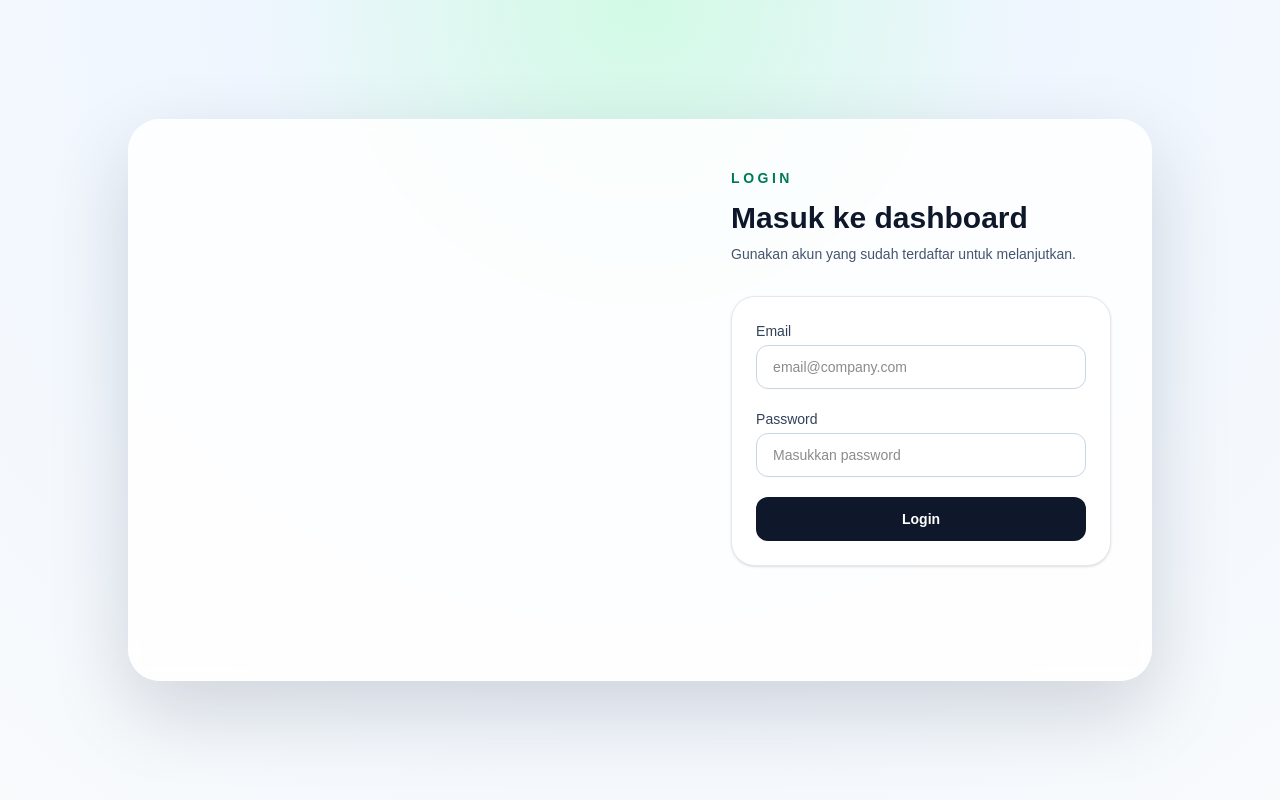
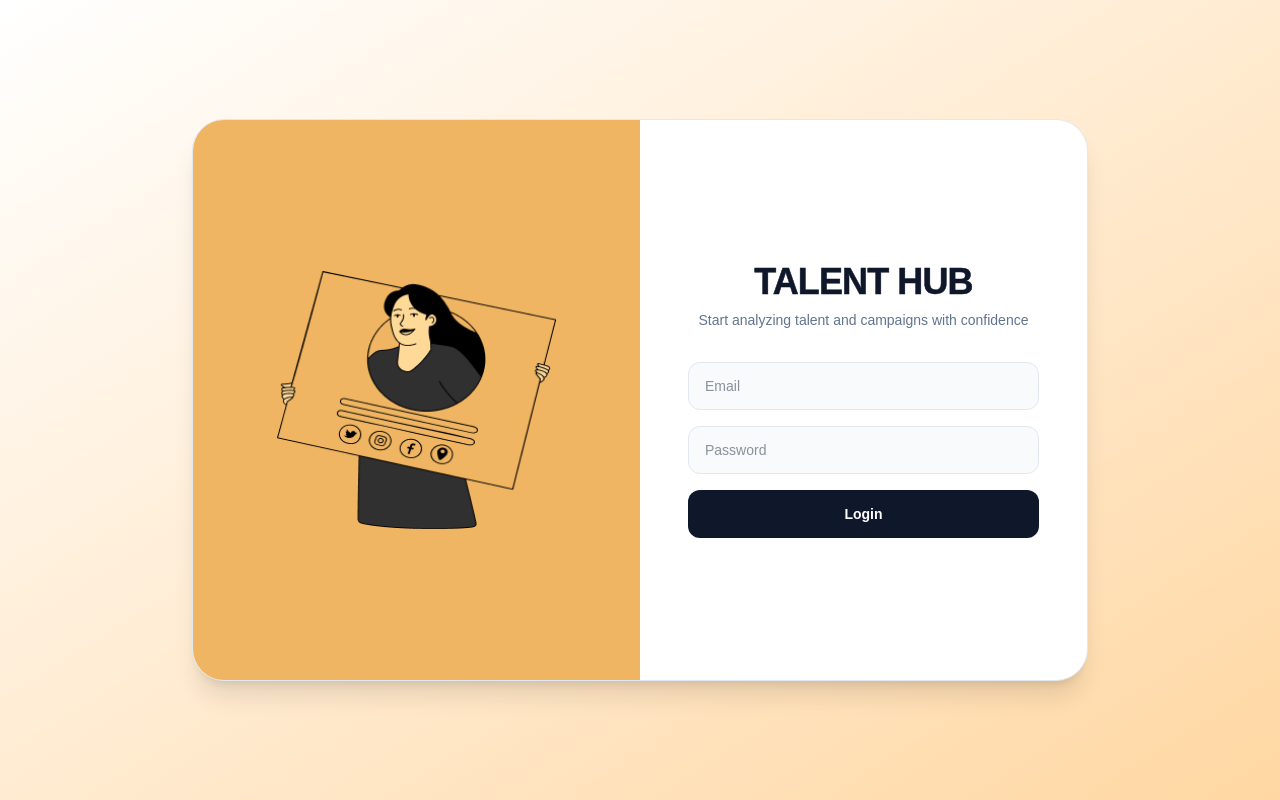
Before and after one commit to EdwinJ99/talenthub, a Next.js app: page /login in a window 1280 px wide. Built offline with nearby package versions, Linux system fonts and the light colour scheme; no server answers.

Commit message:
V15
login page

```diff
--- a/app/login/page.tsx
+++ b/app/login/page.tsx
@@ -1,49 +1,54 @@
-import LoginForm from "@/components/auth/LoginForm"
-import { authOptions } from "@/auth"
-import { getServerSession } from "next-auth"
-import Image from "next/image"
-import { redirect } from "next/navigation"
+import LoginForm from "@/components/auth/LoginForm";
+import { authOptions } from "@/auth";
+import { getServerSession } from "next-auth";
+import Image from "next/image";
+import { redirect } from "next/navigation";
 
 type LoginPageProps = {
   searchParams?: Promise<{
-    callbackUrl?: string | string[]
-  }>
-}
+    callbackUrl?: string | string[];
+  }>;
+};
 
 export default async function LoginPage({ searchParams }: LoginPageProps) {
-  const session = await getServerSession(authOptions)
-  const params = await searchParams
-  const callbackUrl = Array.isArray(params?.callbackUrl) ? params?.callbackUrl[0] : params?.callbackUrl
+  const session = await getServerSession(authOptions);
+  const params = await searchParams;
+  const callbackUrl = Array.isArray(params?.callbackUrl)
+    ? params?.callbackUrl[0]
+    : params?.callbackUrl;
 
   if (session?.user) {
-    redirect("/")
+    redirect("/");
   }
 
   return (
-    <main className="flex min-h-screen items-center justify-center bg-[radial-gradient(circle_at_top,_#d1fae5_0%,_#eff6ff_38%,_#f8fafc_100%)] px-4 py-10">
-      <div className="grid w-full max-w-5xl overflow-hidden rounded-[32px] border border-white/70 bg-white/85 shadow-[0_30px_80px_rgba(15,23,42,0.16)] backdrop-blur xl:grid-cols-[1.1fr_0.9fr]">
-        <section className="relative hidden min-h-[560px] xl:block">
-          {/* <Image
-            src="/image/TalentHub2.jpg"
+    <main className="flex min-h-screen items-center justify-center bg-gradient-to-br from-white to-[#FFD7A2] px-4 py-10">
+      <div className="grid w-full max-w-4xl overflow-hidden rounded-[32px] border border-slate-200 bg-white shadow-xl md:grid-cols-2">
+        <section className="hidden min-h-[560px] items-center justify-center bg-[#F0B562] p-10 md:flex">
+          <Image
+            src="/image/login.png"
             alt="TalentHub"
-            fill
-            className="object-cover"
+            width={320}
+            height={320}
+            className="h-auto w-full max-w-[280px] object-contain"
             priority
-          /> */}
+          />
         </section>
 
-        <section className="px-6 py-8 sm:px-10 sm:py-12">
-          <div className="mx-auto max-w-md">
-            <p className="text-sm font-semibold uppercase tracking-[0.25em] text-emerald-700">Login</p>
-            <h2 className="mt-3 text-3xl font-bold text-slate-900">Masuk ke dashboard</h2>
-            <p className="mt-2 text-sm text-slate-600">Gunakan akun yang sudah terdaftar untuk melanjutkan.</p>
+        <section className="flex flex-col justify-center px-8 py-12 sm:px-12">
+          <h1
+            className="text-center text-4xl font-black tracking-tight text-slate-900"
+            style={{ WebkitTextStroke: "0.5px currentColor" }}
+          >
+            TALENT HUB
+          </h1>
+          <p className="mb-8 mt-2 text-center text-sm text-slate-500">
+            Start analyzing talent and campaigns with confidence
+          </p>
 
-            <div className="mt-8 rounded-3xl border border-slate-200 bg-white p-6 shadow-sm">
-              <LoginForm callbackUrl={callbackUrl} />
-            </div>
-          </div>
+          <LoginForm callbackUrl={callbackUrl} />
         </section>
       </div>
     </main>
-  )
+  );
 }
--- a/components/auth/LoginForm.tsx
+++ b/components/auth/LoginForm.tsx
@@ -42,31 +42,29 @@ export default function LoginForm({ callbackUrl }: LoginFormProps) {
   }
 
   return (
-    <form onSubmit={handleSubmit} className="space-y-5">
+    <form onSubmit={handleSubmit} className="space-y-4">
       <div>
-        <label className="mb-1 block text-sm font-medium text-slate-700">Email</label>
         <input
           type="email"
-          placeholder="email@company.com"
+          placeholder="Email"
           value={email}
           onChange={(event) => setEmail(event.target.value)}
           maxLength={254}
           autoComplete="email"
-          className="h-11 w-full rounded-xl border border-slate-300 bg-white px-4 text-sm outline-none transition focus:border-emerald-500"
+          className="h-12 w-full rounded-xl border border-slate-200 bg-slate-50 px-4 text-sm text-slate-800 outline-none transition focus:border-slate-400 focus:bg-white"
           required
         />
       </div>
 
       <div>
-        <label className="mb-1 block text-sm font-medium text-slate-700">Password</label>
         <input
           type="password"
-          placeholder="Masukkan password"
+          placeholder="Password"
           value={password}
           onChange={(event) => setPassword(event.target.value)}
           maxLength={128}
           autoComplete="current-password"
-          className="h-11 w-full rounded-xl border border-slate-300 bg-white px-4 text-sm outline-none transition focus:border-emerald-500"
+          className="h-12 w-full rounded-xl border border-slate-200 bg-slate-50 px-4 text-sm text-slate-800 outline-none transition focus:border-slate-400 focus:bg-white"
           required
         />
       </div>
@@ -80,7 +78,7 @@ export default function LoginForm({ callbackUrl }: LoginFormProps) {
       <button
         type="submit"
         disabled={loading}
-        className="flex h-11 w-full items-center justify-center rounded-xl bg-slate-900 px-4 text-sm font-semibold text-white transition hover:bg-slate-700 disabled:cursor-not-allowed disabled:bg-slate-400"
+        className="mt-2 flex h-12 w-full items-center justify-center rounded-xl bg-slate-900 px-4 text-sm font-semibold text-white transition hover:bg-slate-800 disabled:cursor-not-allowed disabled:bg-slate-400"
       >
         {loading ? "Signing in..." : "Login"}
       </button>
```
Also changed, not shown: public/image/login.png (added).
